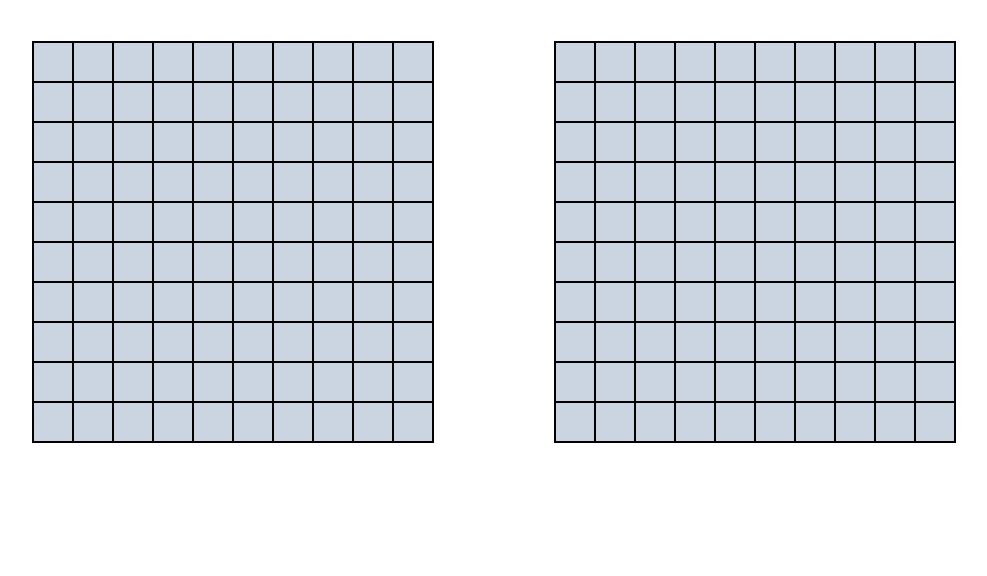
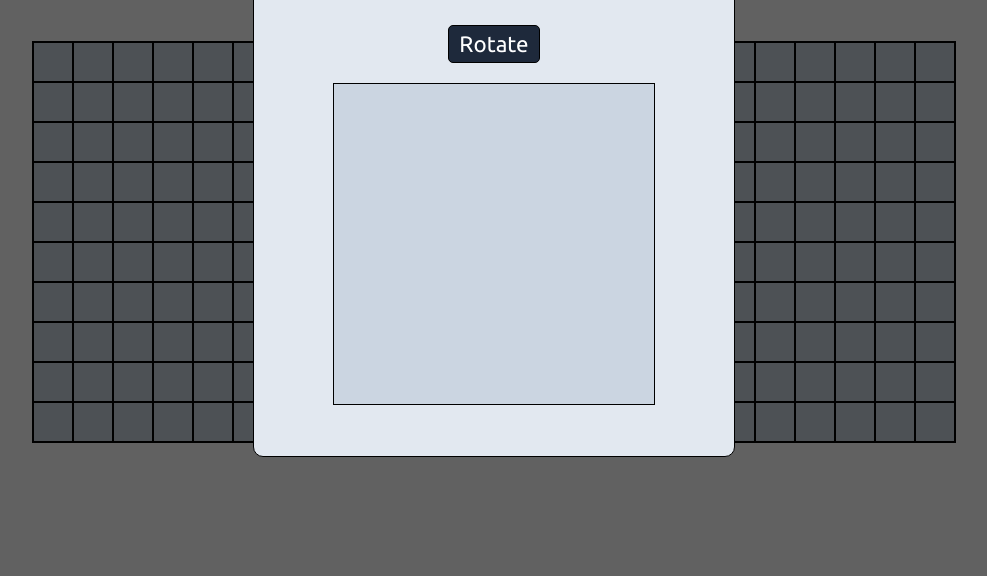
Before and after one commit to haseeb-shoukat/battleship, a website built with webpack: page dist/index.html in a window 1280 px wide. Shown: the part 224-800 px from the top of the page, without its empty margins (146-1133 px from the left). Built offline with nearby package versions, Linux system fonts and the light colour scheme.

Commit message:
Add html and styling for overlay for placing ships

```diff
--- a/dist/index.html
+++ b/dist/index.html
@@ -16,5 +16,13 @@
     <div class="board">
         <div class="board-two"></div>
     </div>
+    <div class="overlay">
+        <div class="card">
+            <div class="card-heading">Welcome to Battleship!</div>
+            <div class="card-text"></div>
+            <button class="rotate-btn">Rotate</button>
+            <div class="placing-board"></div>
+        </div>
+    </div>
 </body>
 </html>
--- a/dist/style.css
+++ b/dist/style.css
@@ -2,10 +2,12 @@
 
 * {
     font-family: "Ubuntu", sans-serif;
+    color: #1e293b;
 }
 
 html, body {
     height: 100%;
+    width: 100%;
     margin: 0%;
 }
 
@@ -22,7 +24,6 @@ body {
     font-weight: 500;
     justify-self: center;
     align-content: flex-end;
-    color: #1e293b;
 }
 
 .board {
@@ -36,7 +37,7 @@ body {
     margin-left: auto;
 }
 
-.board-one, .board-two {
+.placing-board, .board-one, .board-two {
     background-color: #cbd5e1;
     box-sizing: content-box;
     width: 400px;
@@ -65,3 +66,56 @@ body {
     background-color: #4ade80;
     cursor: default;
 }
+
+.placing-board {
+    height: 20rem;
+    width: 20rem;
+
+}
+
+.hover {
+    background-color: aquamarine;
+}
+
+.overlay {
+    position: absolute;
+    height: 100vh;
+    width: 100vw;
+    display: flex;
+    justify-content: center;
+    align-items: center;
+    background-color: rgba(0, 0, 0, 0.621);
+}
+
+.card {
+    height: 35rem;
+    width: 30rem;
+    border: 1px solid black;
+    border-radius: 10px;
+    display: flex;
+    flex-direction: column;
+    gap: 20px;
+    justify-content: center;
+    align-items: center;
+    background-color: #e2e8f0;
+}
+
+.card-heading {
+    font-size: 2rem;
+    font-weight: 500;
+}
+
+.rotate-btn {
+    font-size: 1.4rem;
+    cursor: pointer;
+    background-color: #1e293b;
+    color: white;
+    border: 1px solid black;
+    border-radius: 5px;
+    outline-style: none;
+    padding: 5px 10px;
+}
+
+.rotate-btn:hover {
+    background-color: #334155;
+}
```
